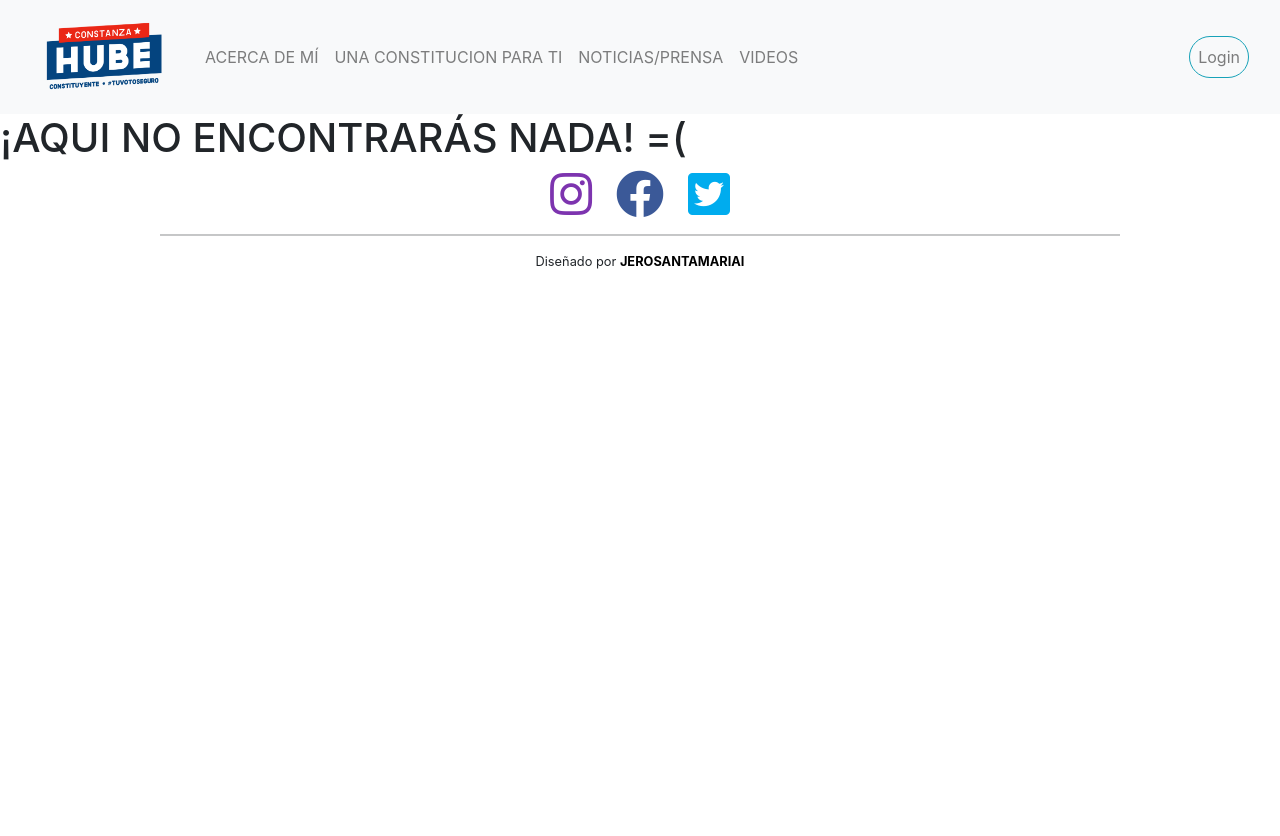
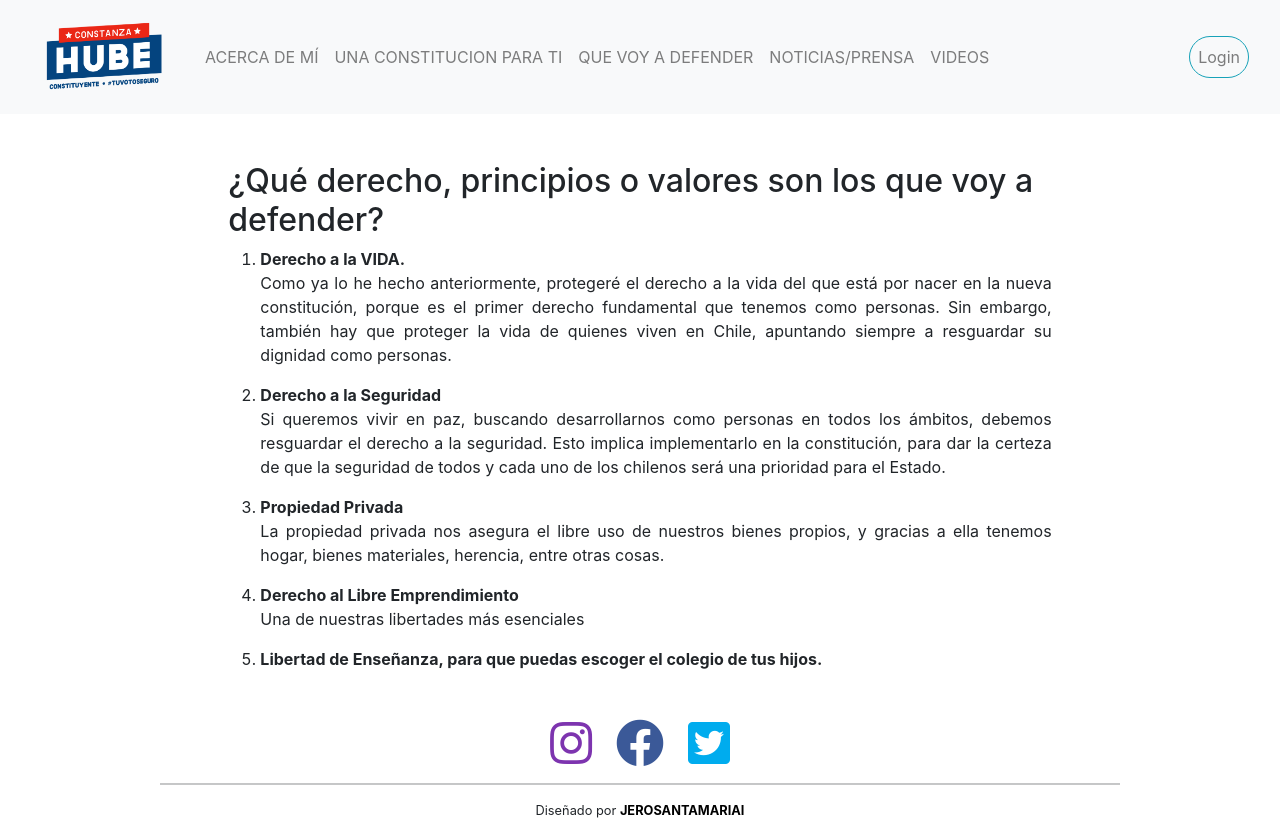
Before and after one commit to jerosantamariai/constanzahube, a React (Create React App) app in the folder front/: page /que_voy_a_defender in a window 1280 px wide. Before the commit the page ends 800 px from the top, so only its background shows below. Built offline with nearby package versions, Linux system fonts and the light colour scheme.

Commit message:
que defendere proposal

```diff
--- a/front/src/App.js
+++ b/front/src/App.js
@@ -8,6 +8,7 @@ import Home from './views/home';
 import Login from './views/login';
 import notFound from './views/notfound';
 import Prensa from './views/prensa';
+import QueDefendere from './views/quedefendere';
 import TrabajoConstituyente from './views/trabajoconstituyente';
 import Videos from './views/videos';
 
@@ -21,6 +22,7 @@ function App() {
         <Switch>
           <Route exact path="/acercademi" component={AcercaDeMi} />
           <Route exact path="/trabajoconstituyente" component={TrabajoConstituyente} />
+          <Route exact path="/que_voy_a_defender" component={QueDefendere} />
           <Route exact path="/prensa" component={Prensa} />
           <Route exact path="/videos" component={Videos} />
           <Route exact path="/login" component={Login} />
--- a/front/src/components/navbar.jsx
+++ b/front/src/components/navbar.jsx
@@ -19,6 +19,9 @@ const Navbar = props => {
                             <Link className="nav-link" to="/trabajoconstituyente">UNA CONSTITUCION PARA TI</Link>
                         </li>
                         <li className="nav-item">
+                            <Link className="nav-link" to="/que_voy_a_defender">QUE VOY A DEFENDER</Link>
+                        </li>
+                        <li className="nav-item">
                             <Link className="nav-link" to="/prensa">NOTICIAS/PRENSA</Link>
                         </li>
                         <li className="nav-item">
--- a/front/src/index.css
+++ b/front/src/index.css
@@ -23,6 +23,14 @@ nav .nav-link {
 .acercaDeMi .fotoConiHube {
     width: 95%;
     align-content: center;
+}
+
+.trabajoConstituyente p {
+    text-align: justify;
+}
+
+.quedefendere p {
+    text-align: justify;
 }
 
 /* INICIO FOOTER */
--- /dev/null
+++ b/front/src/views/quedefendere.jsx
@@ -0,0 +1,22 @@
+import React from 'react';
+
+const QueDefendere = props => {
+    return (
+        <div className="quedefendere col-md-8 offset-md-2 my-5">
+            <h2>¿Qué derecho, principios o valores son los que voy a defender?</h2>
+            <ol>
+                <li><strong>Derecho a la VIDA.</strong></li>
+                <p>Como ya lo he hecho anteriormente, protegeré el derecho a la vida del que está por nacer en la nueva constitución, porque es el primer derecho fundamental que tenemos como personas. Sin embargo, también hay que proteger la vida de quienes viven en Chile, apuntando siempre a resguardar su dignidad como personas.</p>
+                <li><strong>Derecho a la Seguridad</strong></li>
+                <p>Si queremos vivir en paz, buscando desarrollarnos como personas en todos los ámbitos, debemos resguardar el derecho a la seguridad. Esto implica implementarlo en la constitución, para dar la certeza de que la seguridad de todos y cada uno de los chilenos será una prioridad para el Estado.</p>
+                <li><strong>Propiedad Privada</strong></li>
+                <p>La propiedad privada nos asegura el libre uso de nuestros bienes propios, y gracias a ella tenemos hogar, bienes materiales, herencia, entre otras cosas.</p>
+                <li><strong>Derecho al Libre Emprendimiento</strong></li>
+                <p>Una de nuestras libertades más esenciales</p>
+                <li><strong>Libertad de Enseñanza, para que puedas escoger el colegio de tus hijos.</strong></li>
+            </ol>
+        </div>
+    );
+}
+
+export default QueDefendere;
```
